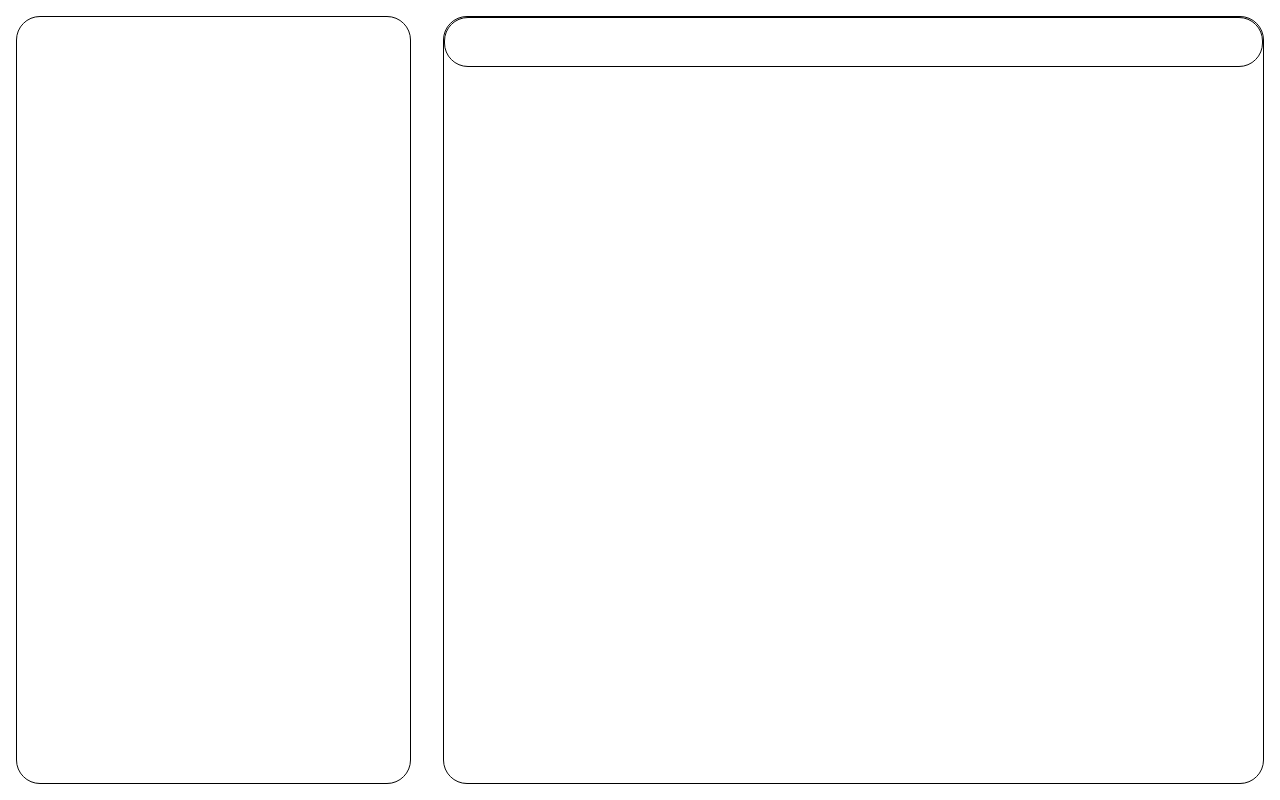
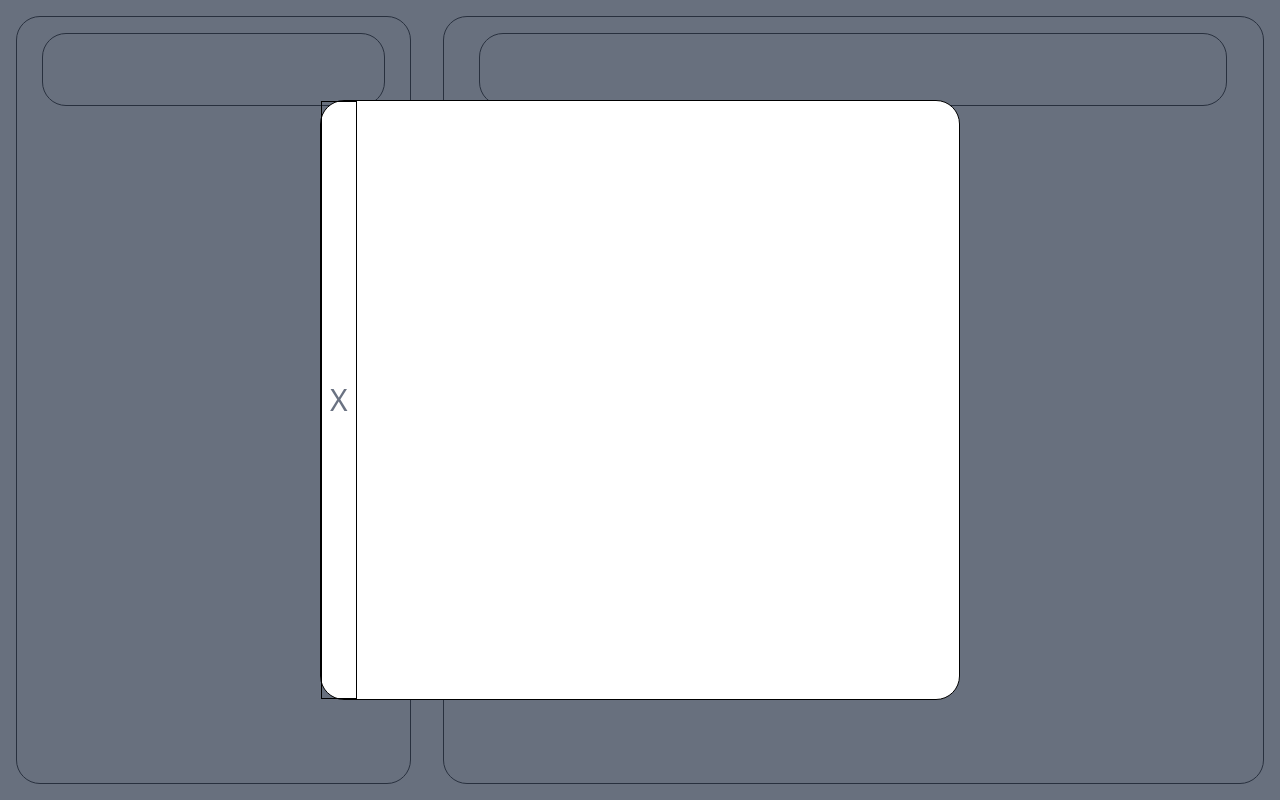
Before and after one commit to Ruchir-Kafle/create-task, a React (Vite) app in the folder passwordManager/: page / in a window 1280 px wide. Built offline with nearby package versions, Linux system fonts and the light colour scheme.

Commit message:
tabs and popup

```diff
--- a/passwordManager/src/App.tsx
+++ b/passwordManager/src/App.tsx
@@ -1,11 +1,13 @@
 import Sidebar from "./Sidebar";
 import PasswordBody from "./PasswordBody";
+import PopUp from "./PopUp";
 
 function App() {
   return (
     <>
       <Sidebar></Sidebar>
       <PasswordBody></PasswordBody>
+      <PopUp></PopUp>
     </>
   )
 }
--- a/passwordManager/src/PasswordBody.tsx
+++ b/passwordManager/src/PasswordBody.tsx
@@ -2,7 +2,7 @@ import Tab from "./Tab";
 
 function PasswordBody() {
     return (
-        <div className="col-span-2 grid auto-rows-[50px] m-4 border-solid border-black border-1 rounded-3xl">
+        <div className="col-span-2 grid gap-4 auto-rows-[10%] p-4 m-4 border-solid border-black border-1 rounded-3xl">
             <Tab></Tab>
         </div>
     )
--- /dev/null
+++ b/passwordManager/src/PopUp.tsx
@@ -0,0 +1,14 @@
+function PopUp() {
+    return (
+        <div className="w-screen h-screen absolute top-0 left-0">
+
+            <div className="w-screen h-screen opacity-75 bg-gray-700"></div>
+
+            <div className="flex h-[75%] w-[50%] absolute top-[12.5%] left-[25%] opacity-100 bg-white rounded-3xl border-black border-1">
+                <button className="p-2 text-gray-500 text-3xl border-black border-1">X</button>
+            </div>
+        </div>
+    )
+}
+
+export default PopUp;
--- a/passwordManager/src/Sidebar.tsx
+++ b/passwordManager/src/Sidebar.tsx
@@ -1,7 +1,9 @@
+import Tab from "./Tab";
+
 function Sidebar() {
     return (
-        <div className="col-span-1 m-4 border-solid border-black border-1 rounded-3xl">
-
+        <div className="col-span-1 grid gap-4 auto-rows-[10%] p-4 m-4 border-solid border-black border-1 rounded-3xl">
+            <Tab></Tab>
         </div>
     )
 }
--- a/passwordManager/src/Tab.tsx
+++ b/passwordManager/src/Tab.tsx
@@ -1,7 +1,11 @@
+function log() {
+    console.log("super");
+}
+
 function Tab() {
     return (
-        <div className="w-full border-solid border-black border-1 rounded-3xl">
-
+        <div className="flex w-full justify-center">
+            <button className="w-[95%] h-full border-solid border-black border-1 rounded-3xl" onClick={log}></button>
         </div>
     )
 }
```
